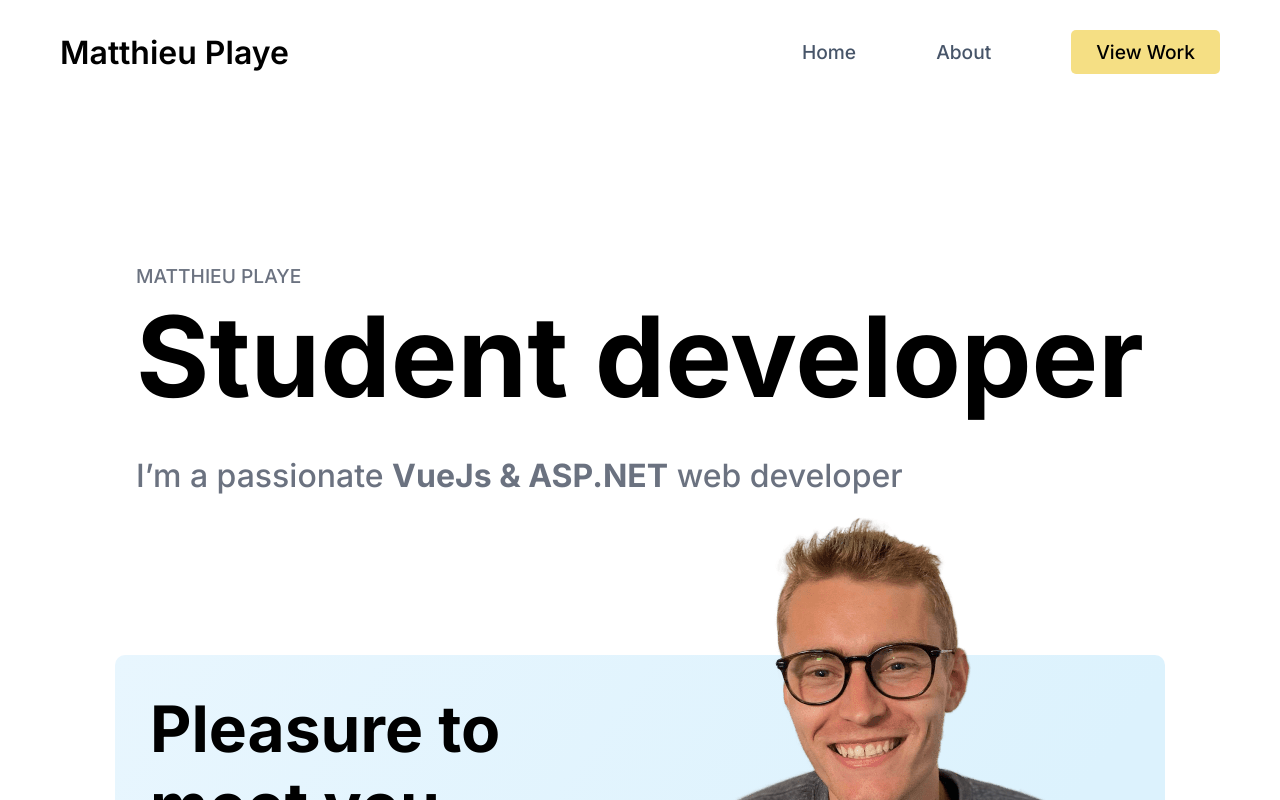
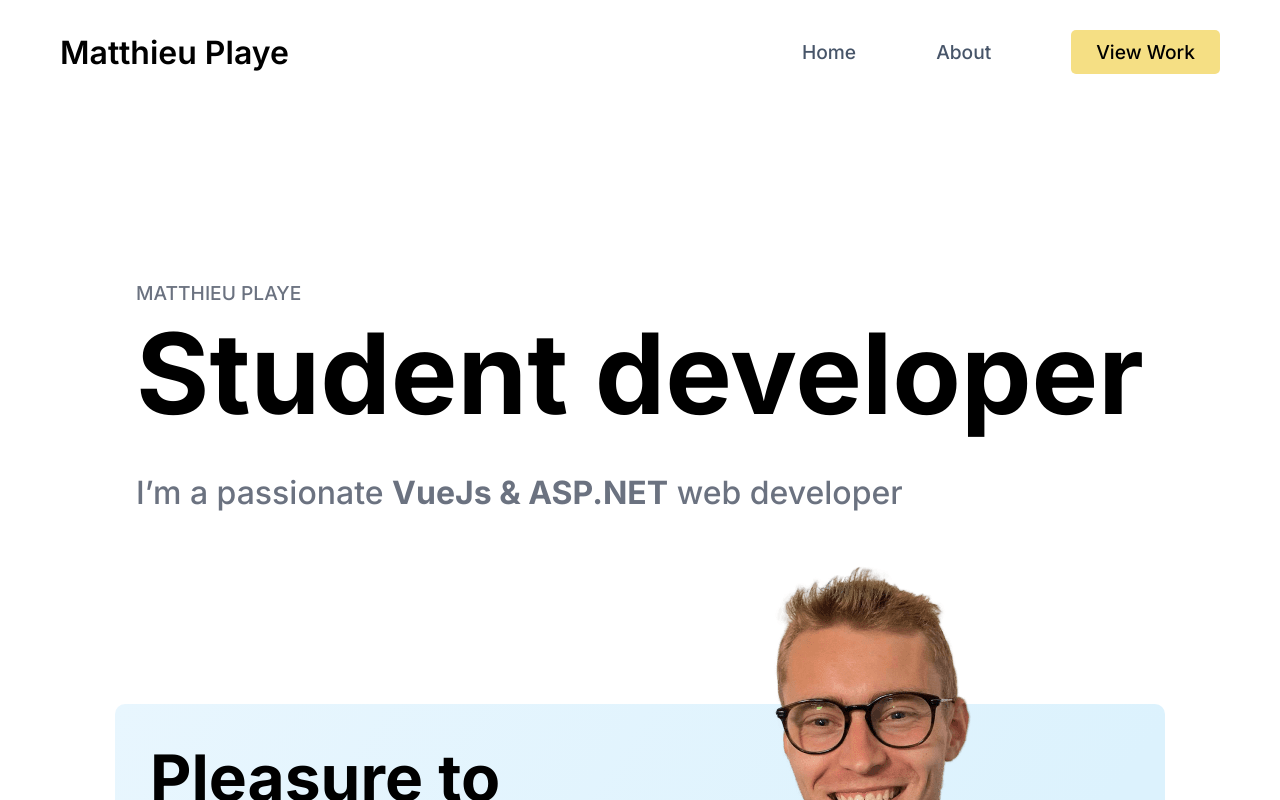
Before and after one commit to PlayeMatthieu/Portfolio, a Nuxt app: page / in a window 1280 px wide. Shown: the top 800 px of the page. Built offline with nearby package versions, Linux system fonts and the light colour scheme.

Commit message:
Fix spacing hero

```diff
--- a/assets/scss/base/_default.scss
+++ b/assets/scss/base/_default.scss
@@ -3,6 +3,7 @@
   padding: 0;
   margin: 0;
   box-sizing: border-box;
+  // border: 1px solid red;
 }
 
 html {
--- a/assets/scss/components/_hero.scss
+++ b/assets/scss/components/_hero.scss
@@ -4,11 +4,11 @@
   justify-content: center;
   flex-direction: column;
   align-items: flex-start;
-  // height: 65vh;
 
   .hero-content {
     max-width: 1500px;
     margin: 0 auto;
+    margin-top: 4em;
     padding: 5em 20px;
   }
 
@@ -38,7 +38,10 @@
 }
 
 @media (min-width: 768px) {
-  .hero .hero-content {
-    padding: 5em 50px;
+  .hero {
+    height: 65vh;
+    .hero-content {
+      padding: 5em 50px;
+    }
   }
 }
--- a/components/heroComponent.vue
+++ b/components/heroComponent.vue
@@ -1,5 +1,5 @@
 <template>
-  <section class="hero">
+  <div class="hero">
     <div class="hero-content">
       <div class="hero-text">
         <p class="hero-uptitle">Matthieu Playe</p>
@@ -10,5 +10,5 @@
         </h3>
       </div>
     </div>
-  </section>
+  </div>
 </template>
```
